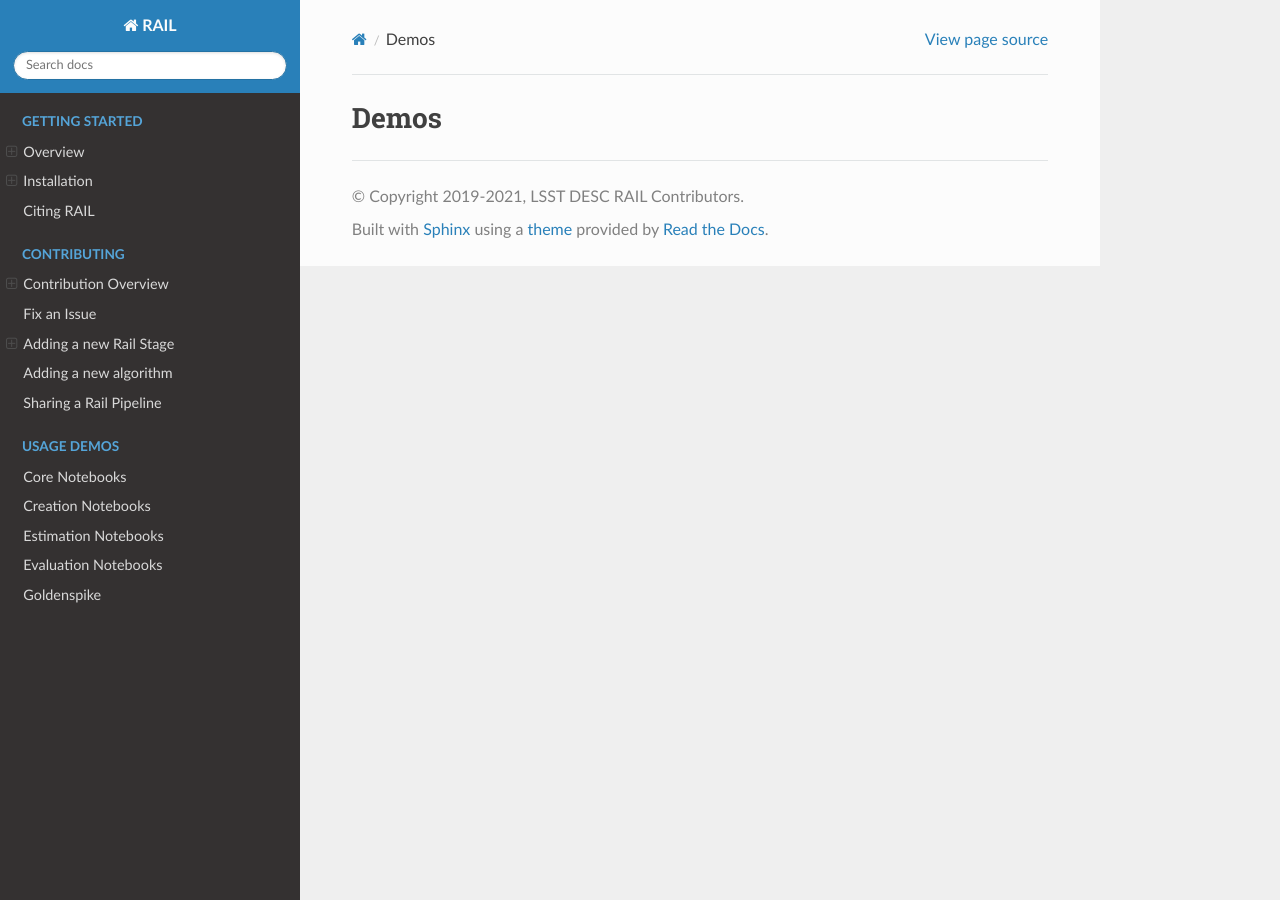
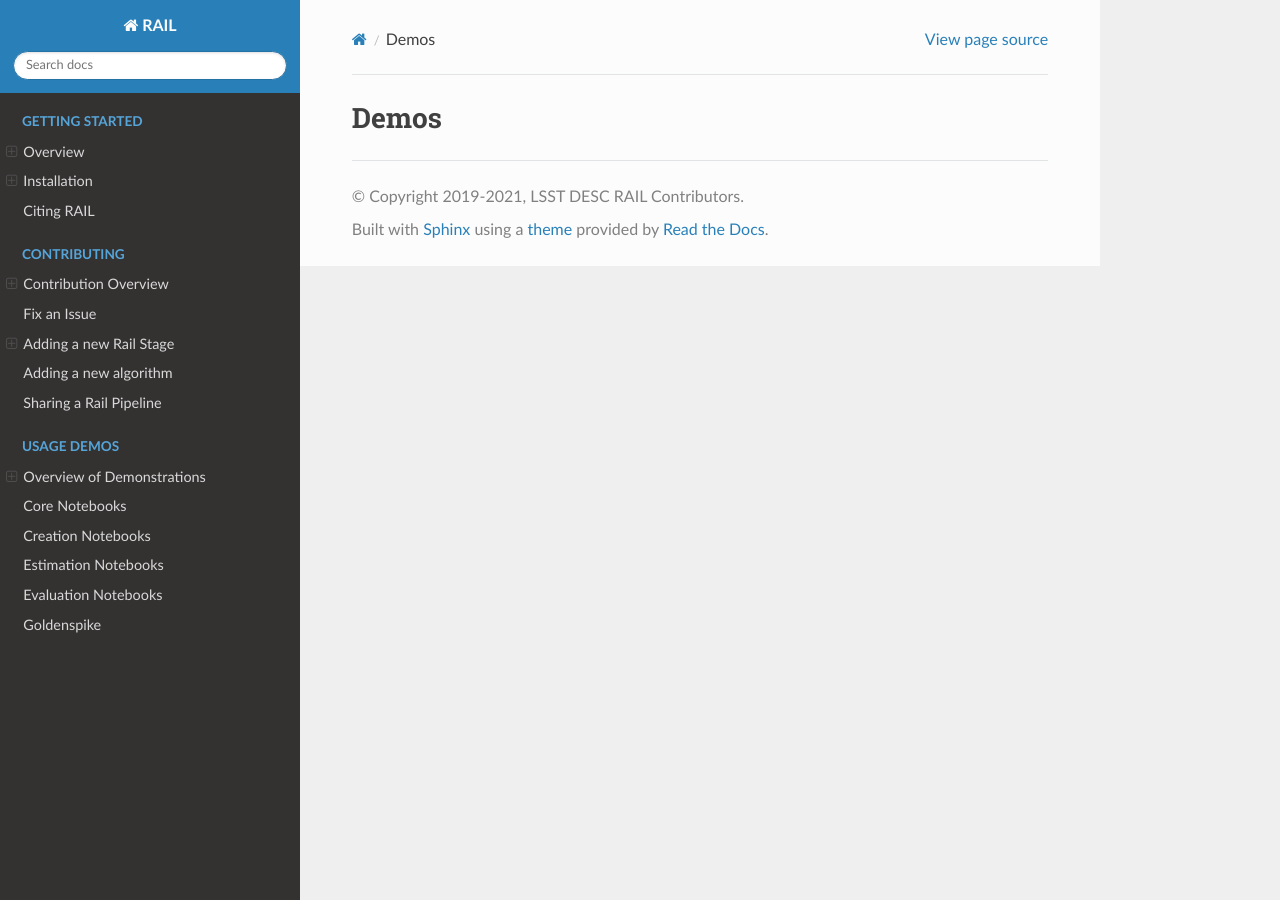
Before and after one commit to LSSTDESC/rail, a Sphinx documentation site: the page built from docs/demos.rst, in a window 1280 px wide. Built offline with Sphinx 7.4.7 and the Read the Docs theme 2.0.0, drawn with Linux system fonts in a browser that asks for light colours; pages that are not in the unit, such as notebooks, are missing from menus; the version number could not be read and is left out.

Commit message:
Update index.rst - add Overview of Demonstrations to sidebar

```diff
--- a/docs/index.rst
+++ b/docs/index.rst
@@ -39,6 +39,7 @@ To get involved, chime in on the issues in any of the RAIL repositories describe
    :maxdepth: 1
    :caption: Usage Demos
 
+   Overview of Demonstrations <source/demonstrations>
    Core Notebooks <https://rail-hub.readthedocs.io/projects/rail-notebooks/en/latest/core_notebooks.html>
    Creation Notebooks <https://rail-hub.readthedocs.io/projects/rail-notebooks/en/latest/creation_notebooks.html>
    Estimation Notebooks <https://rail-hub.readthedocs.io/projects/rail-notebooks/en/latest/estimation_notebooks.html>
```
